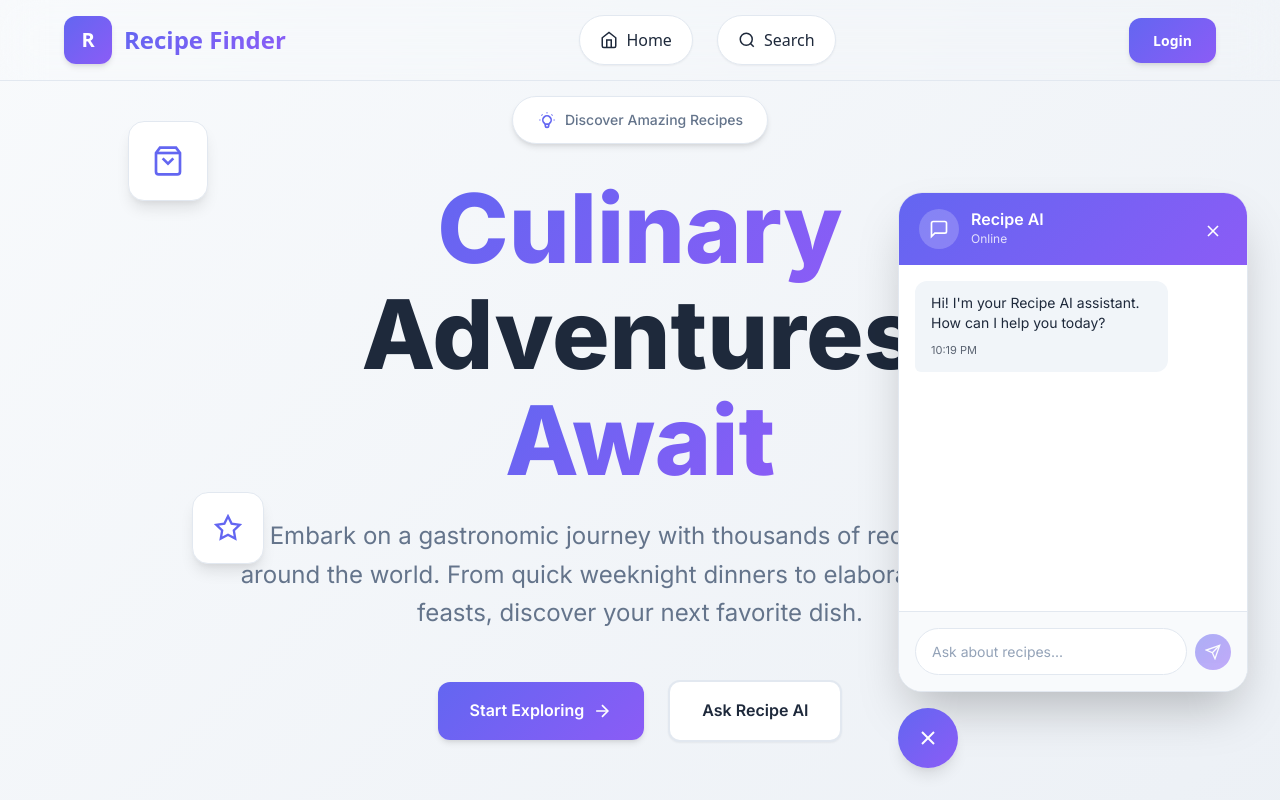
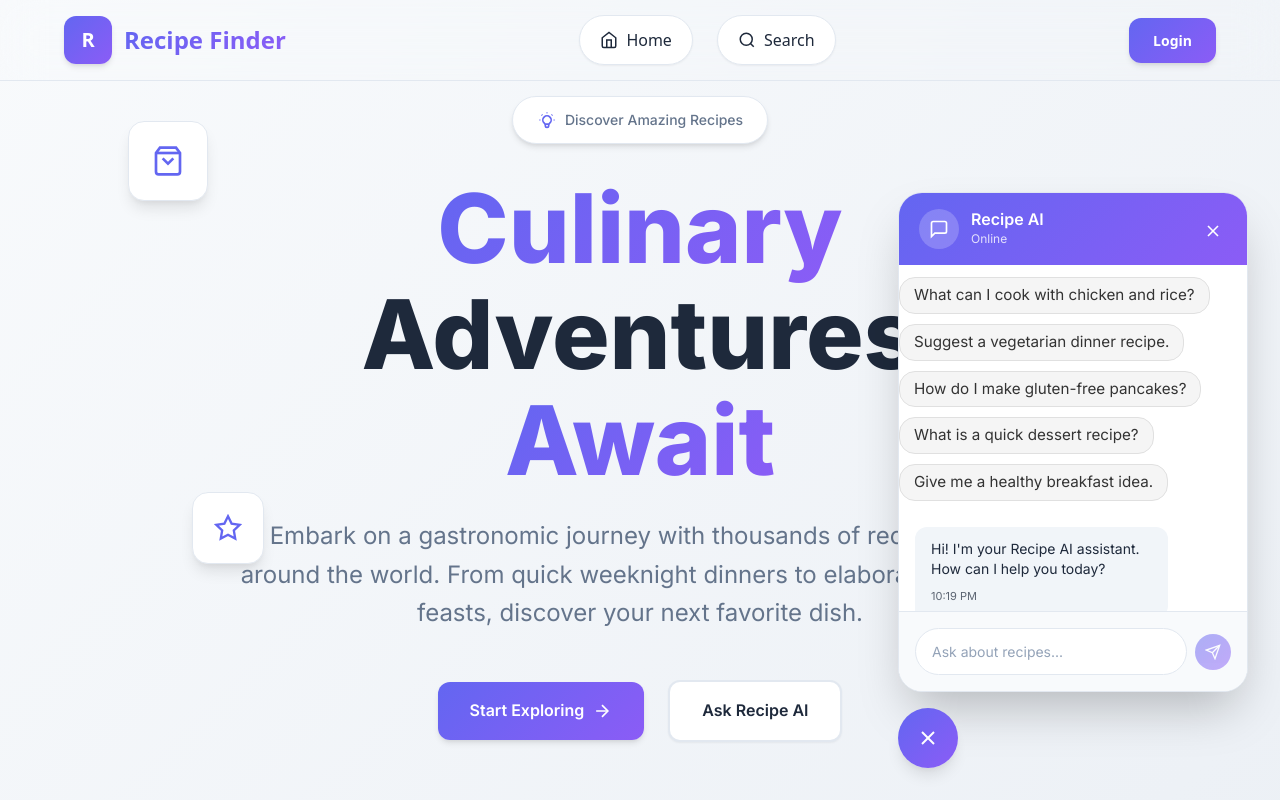
Before and after one commit to varunesharasu/Recipe-Finder, a React (Create React App) app in the folder client/: page / in a window 1280 px wide. Both pictures are taken after a click on the button 1218 px from the left and 738 px from the top of the page. Shown: the top 800 px of the page. Built offline with nearby package versions, Linux system fonts and the light colour scheme.

Commit message:
Updated ChatbotWidget.js

```diff
--- a/client/src/components/ChatbotWidget.css
+++ b/client/src/components/ChatbotWidget.css
@@ -264,6 +264,37 @@
   opacity: 0.2;
 }
 
+.rf-suggested-questions {
+  display: flex;
+  flex-wrap: wrap;
+  gap: 8px;
+  margin: 12px 0 8px 0;
+  justify-content: flex-start;
+}
+
+.rf-suggested-question-btn {
+  background: #f5f5f5;
+  color: #333;
+  border: 1px solid #e0e0e0;
+  border-radius: 16px;
+  padding: 6px 14px;
+  font-size: 0.95em;
+  cursor: pointer;
+  transition: background 0.2s, border 0.2s;
+  margin-bottom: 2px;
+}
+
+.rf-suggested-question-btn:hover:not(:disabled) {
+  background: #e0f7fa;
+  border-color: #26c6da;
+  color: #00796b;
+}
+
+.rf-suggested-question-btn:disabled {
+  opacity: 0.6;
+  cursor: not-allowed;
+}
+
 /* Responsive */
 @media (max-width: 768px) {
   .rf-chatbot-widget {
--- a/client/src/components/ChatbotWidget.js
+++ b/client/src/components/ChatbotWidget.js
@@ -16,9 +16,18 @@ const ChatbotWidget = () => {
     },
   ])
   const [loading, setLoading] = useState(false)
+  const [showSuggested, setShowSuggested] = useState(true)
   const messagesEndRef = useRef(null)
 
   const cohereApiKey = "xTlR3FdNSiqjNylPgWRKH2D087FHJQKvoxKzAziu"
+
+  const suggestedQuestions = [
+    "What can I cook with chicken and rice?",
+    "Suggest a vegetarian dinner recipe.",
+    "How do I make gluten-free pancakes?",
+    "What is a quick dessert recipe?",
+    "Give me a healthy breakfast idea.",
+  ]
 
   const scrollToBottom = () => {
     messagesEndRef.current?.scrollIntoView({ behavior: "smooth" })
@@ -28,13 +37,14 @@ const ChatbotWidget = () => {
     scrollToBottom()
   }, [chatLog])
 
-  const handleSend = async () => {
-    if (!input.trim() || loading) return
+  const handleSend = async (customInput) => {
+    const messageToSend = customInput !== undefined ? customInput : input
+    if (!messageToSend.trim() || loading) return
 
     const userMessage = {
       id: Date.now(),
       type: "user",
-      content: input,
+      content: messageToSend,
       timestamp: new Date(),
     }
 
@@ -47,7 +57,7 @@ const ChatbotWidget = () => {
         "https://api.cohere.ai/v1/generate",
         {
           model: "command-xlarge-nightly",
-          prompt: `User: ${input}\nBot:`,
+          prompt: `User: ${messageToSend}\nBot:`,
           max_tokens: 300,
           temperature: 0.7,
         },
@@ -79,6 +89,11 @@ const ChatbotWidget = () => {
     } finally {
       setLoading(false)
     }
+  }
+
+  const handleQuestionClick = (question) => {
+    setShowSuggested(false)
+    handleSend(question)
   }
 
   const handleKeyPress = (e) => {
@@ -118,6 +133,22 @@ const ChatbotWidget = () => {
                 </svg>
               </button>
             </div>
+
+            {/* Suggested Questions */}
+            {showSuggested && (
+              <div className="rf-suggested-questions">
+                {suggestedQuestions.map((q, idx) => (
+                  <button
+                    key={idx}
+                    className="rf-suggested-question-btn"
+                    onClick={() => handleQuestionClick(q)}
+                    disabled={loading}
+                  >
+                    {q}
+                  </button>
+                ))}
+              </div>
+            )}
 
             {/* Chat Messages */}
             <div className="rf-chatbot-messages">
```
